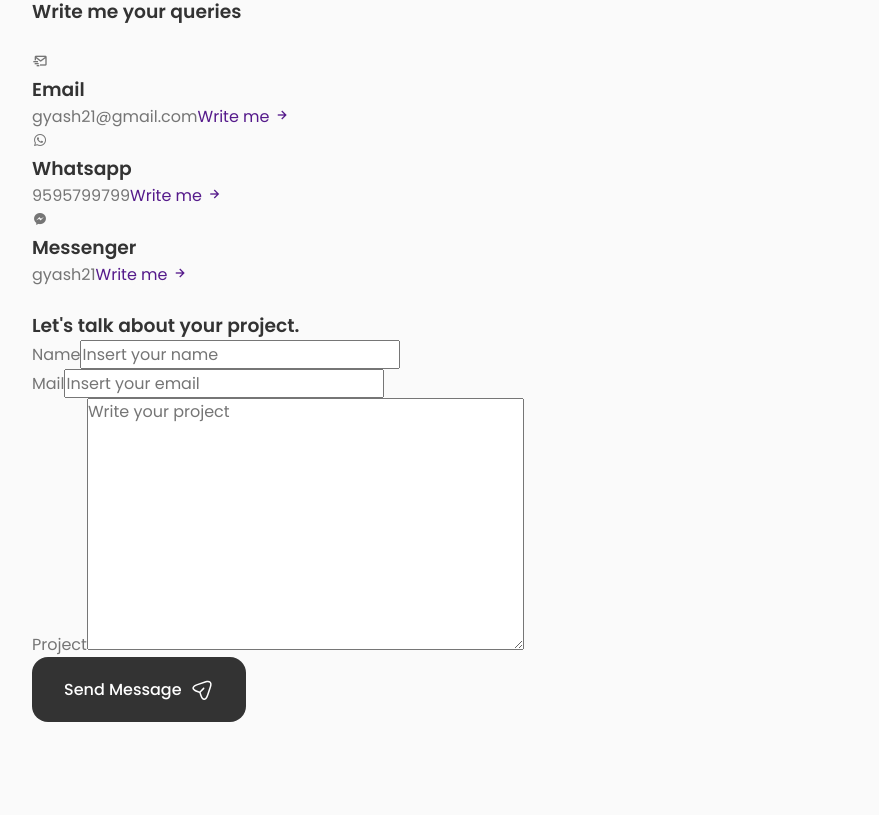
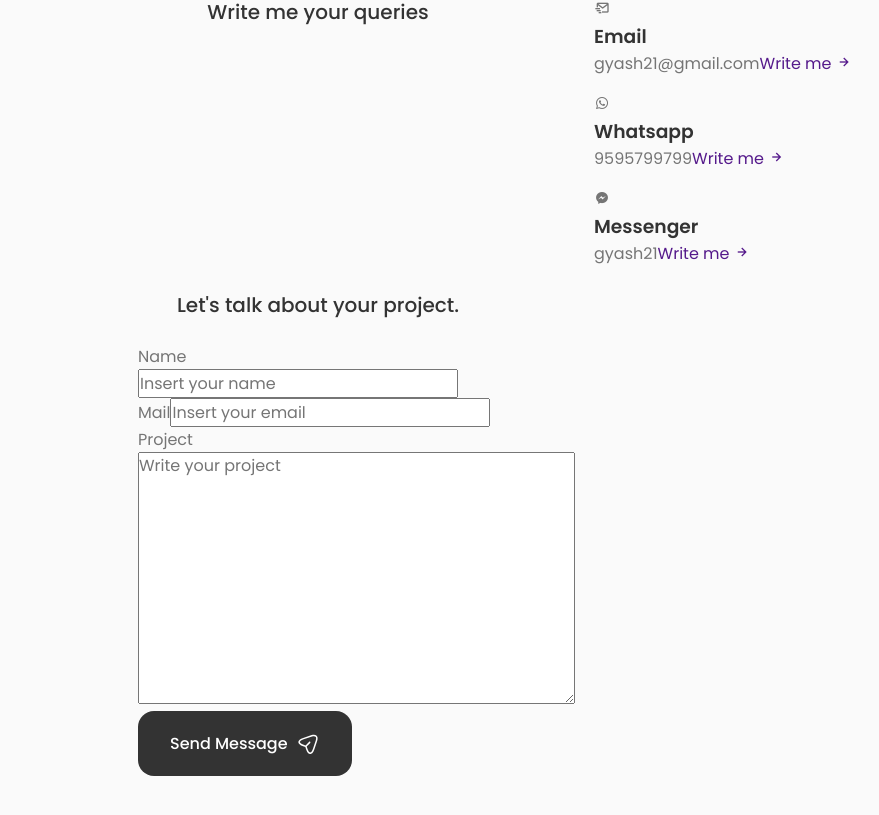
Before and after one commit to gyash21/THE-PORTFOLIO, a React (Create React App) app: page / in a window 1280 px wide. Shown: the part 2660-3475 px from the top of the page, without its empty margins (124-1003 px from the left). Before the commit the page ends 3414 px from the top, so only its background shows below. Built offline with nearby package versions, Linux system fonts and the light colour scheme.

Commit message:
update- aligning the contact cards

```diff
--- a/src/components/contact/Contact.jsx
+++ b/src/components/contact/Contact.jsx
@@ -1,4 +1,5 @@
-import React from 'react'
+import React from 'react';
+import "./contact.css";
 
 const Contact = () => {
   return (
--- a/src/components/contact/contact.css
+++ b/src/components/contact/contact.css
@@ -6,6 +6,13 @@
     padding-bottom: 3rem;
 }
 
+.contact__title{
+
+    text-align: center;
+    font-size: var(--h3-font-size);
+    font-weight: var(--font-medium);
+    margin-bottom: var(--mb-1-5);
+}
 
 .contact__info{
 
@@ -14,3 +21,8 @@
     grid-template-columns: 300px;
 
 }
+
+.contact__form {
+
+    width: 360px;
+}
```
